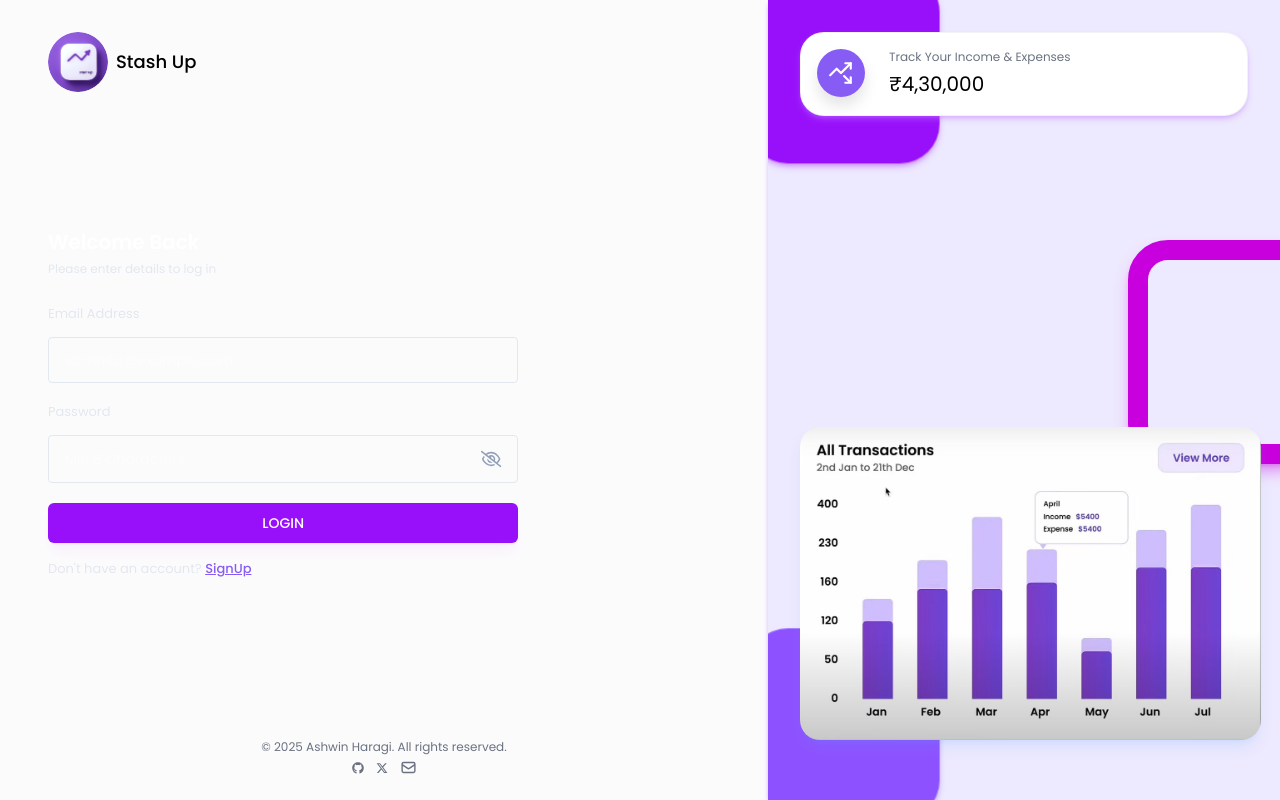
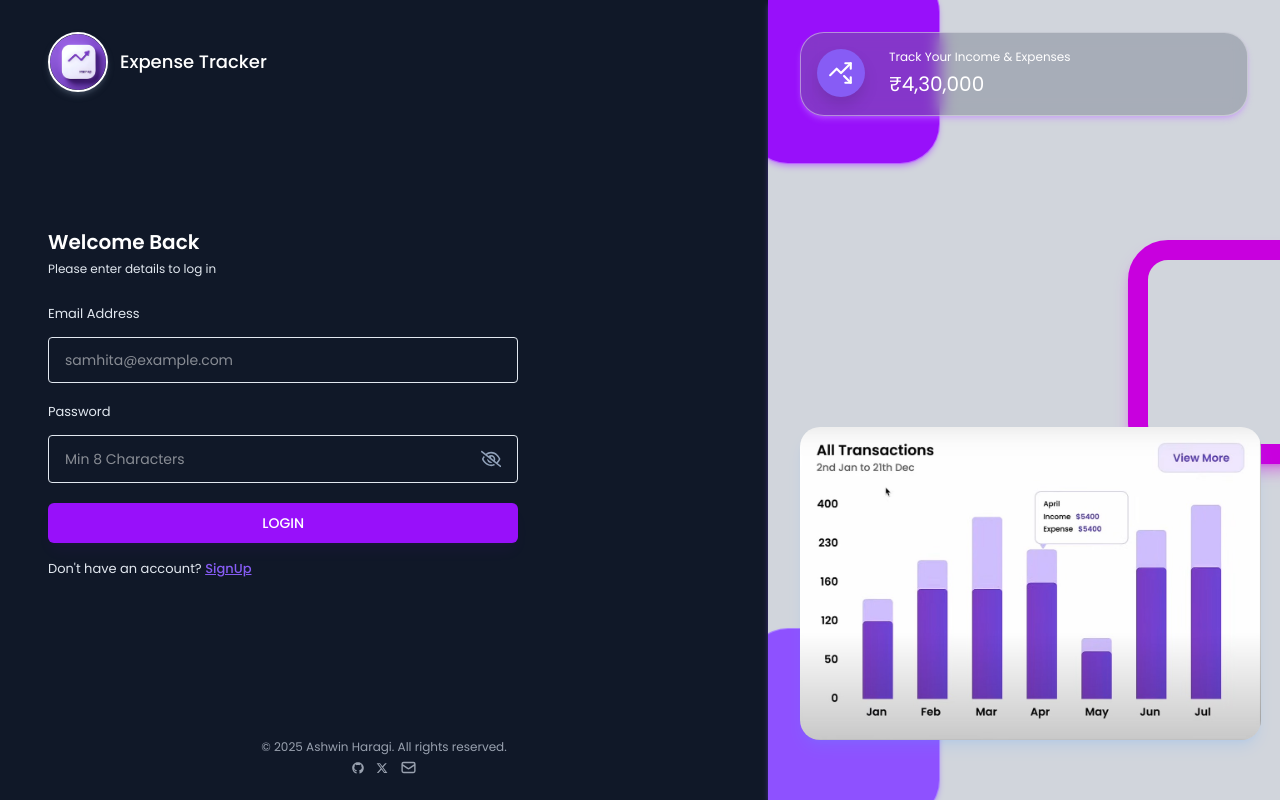
Before and after one commit to Ashwin-RH/Expense-Tracker, a React (Vite) app in the folder frontend/expense-tracker/: page /login in a window 1280 px wide. Built offline with nearby package versions, Linux system fonts and the light colour scheme.

Commit message:
Update AuthLayout component

```diff
--- a/frontend/expense-tracker/src/components/layouts/AuthLayout.jsx
+++ b/frontend/expense-tracker/src/components/layouts/AuthLayout.jsx
@@ -8,14 +8,16 @@ import { HiOutlineMail } from 'react-icons/hi'
 const AuthLayout=({ children}) => {
   return <div className="flex">
     {/* Left side: Auth form */}
-    <div className="w-screen h-screen md:w-[60vw] px-12 pt-8 pb-12 flex flex-col justify-between">
-      <div className="flex items-center gap-2">
-          <img src="/StashUp.png" alt="Logo" className="w-15 h-15 rounded-full "/>
-        <h2 className="text-lg font-medium text-black ">Stash Up</h2>
+    <div className="w-screen h-screen md:w-[60vw] bg-gray-900 px-12 pt-8 pb-12 flex flex-col justify-between">
+      <div className="flex items-center gap-3 hover:scale-101 duration-500 transtition-transform">
+          <img src="/StashUp.png" alt="Logo" className="w-15 h-15 border-2 border-white rounded-full shadow-md shadow-gray-700 "/>
+        <h2 className="text-lg font-medium text-white ">Expense Tracker</h2>
         </div>
         {children}
-        <div className="text-center text-xs text-gray-500 relative -bottom-6 ">
+        <div className="text-center text-xs text-gray-400 relative -bottom-6 ">
           &copy; 2025 Ashwin Haragi. All rights reserved.
+
+
           <div className=" flex items-center justify-center gap-3 mt-1 text-xs">
           <div className="relative group inline-flex items-center">
           <a
@@ -24,11 +26,11 @@ const AuthLayout=({ children}) => {
             target="_blank"   //📌 Opens the link in a new browser tab.💡 Useful when linking to external sites so users don't leave your app.
             rel="noopener noreferrer" //Prevents new tab from controlling this page (noopener)
                                       //Also prevents the referrer URL (your site) from being sent to the target site.(noreferrer)
-            className="flex  items-center  hover:text-gray-800 transition"
+            className="flex  items-center  hover:text-gray-100 hover:scale-120 duration-300 transition-transform"
             >
               <FaGithub/>
               </a>
-              <span className="absolute right-full mr-3 hidden group-hover:inline bg-gray-200 text-gray-700 text-xs px-4 py-1 pb-1 shadow-inner shadow-purple-400/60 rounded whitespace-nowrap">
+              <span className="absolute right-full mr-3 hidden group-hover:inline bg-gray-800 text-gray-100 text-xs px-4 py-1 pb-1 border border-transparent rounded backdrop-blur-[8px] whitespace-nowrap">
                   GitHub Profile
                 </span>
               </div>
@@ -40,11 +42,11 @@ const AuthLayout=({ children}) => {
                 target="_blank"   //📌 Opens the link in a new browser tab.💡 Useful when linking to external sites so users don't leave your app.
                 rel="noopener noreferrer" //Prevents new tab from controlling this page (noopener)
                                           //Also prevents the referrer URL (your site) from being sent to the target site.(noreferrer)
-                className="flex items-center hover:text-gray-800 transition"
+                className="flex items-center hover:text-gray-100 hover:scale-120 duration-300 transition-transform"
               >
                 <FaXTwitter/>
                 </a>
-                <span className="absolute  bottom-full mb-6 left-2 -translate-x-1/2 hidden group-hover:inline bg-gray-200 text-gray-700 text-xs px-4 py-1 pb-1  shadow-inner shadow-purple-400/60 rounded whitespace-nowrap"
+                <span className="absolute  bottom-full mb-6 left-2 -translate-x-1/2 hidden group-hover:inline bg-gray-800 text-gray-100 text-xs px-4 py-1 pb-1 border border-transparent rounded backdrop-blur-[8px] whitespace-nowrap"
                           >
                   Follow me on X
                 </span>
@@ -56,11 +58,11 @@ const AuthLayout=({ children}) => {
             target="_blank"   //📌 Opens the link in a new browser tab.💡 Useful when linking to external sites so users don't leave your app.
             rel="noopener noreferrer" //Prevents new tab from controlling this page (noopener)
                                       //Also prevents the referrer URL (your site) from being sent to the target site.(noreferrer)
-            className="flex items-center hover:text-gray-800 transition"
+            className="flex items-center hover:text-gray-100 hover:scale-120 duration-300 transition-transform"
             >
               <HiOutlineMail size={17} />
               </a>
-              <span className="absolute  left-full ml-3  hidden group-hover:inline bg-gray-200 text-gray-700 text-xs px-4 py-1 pb-1  shadow-inner shadow-purple-400/60 rounded whitespace-nowrap"
+              <span className="absolute  left-full ml-3  hidden group-hover:inline bg-gray-800 text-gray-100 text-xs px-4 py-1 pb-1 border border-transparent rounded backdrop-blur-[8px] whitespace-nowrap"
                           >
                   Email Me
                 </span>
@@ -70,13 +72,16 @@ const AuthLayout=({ children}) => {
         </div>
         </div>
 
+
+
+
      {/* Right side: Decorative background image  */}
-    <div className="hidden md:block w-[40vw] h-screen bg-violet-100 bg-auth-bg-img bg-no-repeat bg-center overflow-hidden p-8 relative shadow-md shadow-violet-500/40">
+    <div className="hidden md:block w-[40vw] h-screen bg-gray-300 bg-auth-bg-img bg-no-repeat bg-center overflow-hidden p-8 relative shadow-md shadow-violet-500/40">
         <div className="w-48 h-48 rounded-[40px] bg-purple-600 absolute -top-7 -left-5 shadow-md shadow-purple-500/40 border border-purple-300/50" />
         <div className="w-48 h-56 rounded-[40px] border-[20px] border-fuchsia-600 absolute top-[30%] -right-10 shadow-lg shadow-fuchsia-600/40 " />
         <div className="w-48 h-48 rounded-[40px] bg-violet-500 absolute -bottom-5 -left-5 shadow-md shadow-violet-500/40 border border-violet-300/50" />
 
-        <div className="grid grid-cols-1 z-20">
+        <div className="grid grid-cols-1 z-20 ">
           <StatsInfoCard
             icon={<LuTrendingUpDown />}
             label="Track Your Income & Expenses"
@@ -98,15 +103,15 @@ const AuthLayout=({ children}) => {
 export default AuthLayout;
 
 const StatsInfoCard = ({icon,label,value,color}) => {
-    return <div className="flex gap-6 bg-white p-4 rounded-3xl shadow-md shadow-purple-400/40 border border-gray-200/50 z-10 hover:shadow-lg">
+    return <div className="flex gap-6 bg-gray-500/40 p-4 rounded-3xl shadow-md shadow-purple-400/40 border border-gray-200/50 z-10 hover:bg-gray-600/40 hover:scale-105 duration-500 backdrop-blur-[8px]">
       <div
-        className={`w-12 h-12 flex items-center justify-center text-[26px] text-white ${color} rounded-full drop-shadow-xl`}
+        className={`w-12 h-12 flex items-center justify-center text-[26px] text-white ${color} rounded-full drop-shadow-xl backdrop-blur-[8px]`}
       >
         {icon}
       </div>
       <div>
-        <h6 className="text-xs text-gray-500 mb-1">{label}</h6>
-        <span className="text-[20px]">₹{value}</span>
+        <h6 className="text-xs text-white mb-1">{label}</h6>
+        <span className="text-[20px] text-white">₹{value}</span>
       </div>
     </div>
 }
```
